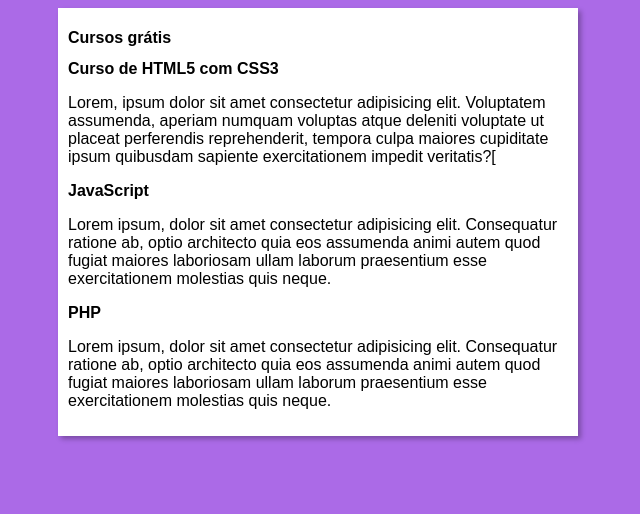
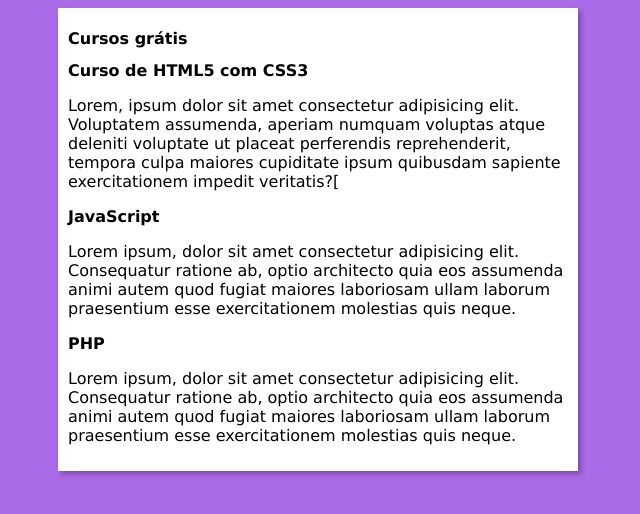
Before and after one commit to henriquemrtns/projeto-site, a plain HTML site: page index.html in a window 1280 px wide. Shown: the whole page, without its empty margins (322-962 px from the left). Drawn offline with Linux system fonts and the light colour scheme.

Commit message:
Update style.css

```diff
--- a/estilos/style.css
+++ b/estilos/style.css
@@ -1,5 +1,5 @@
 *{
-    font-family: Arial, Helvetica, sans-serif;
+    font-family: 'Lucida Sans', 'Lucida Sans Regular', 'Lucida Grande', 'Lucida Sans Unicode', Geneva, Verdana, sans-serif;
     font-size: 16px;
 }
 
```
